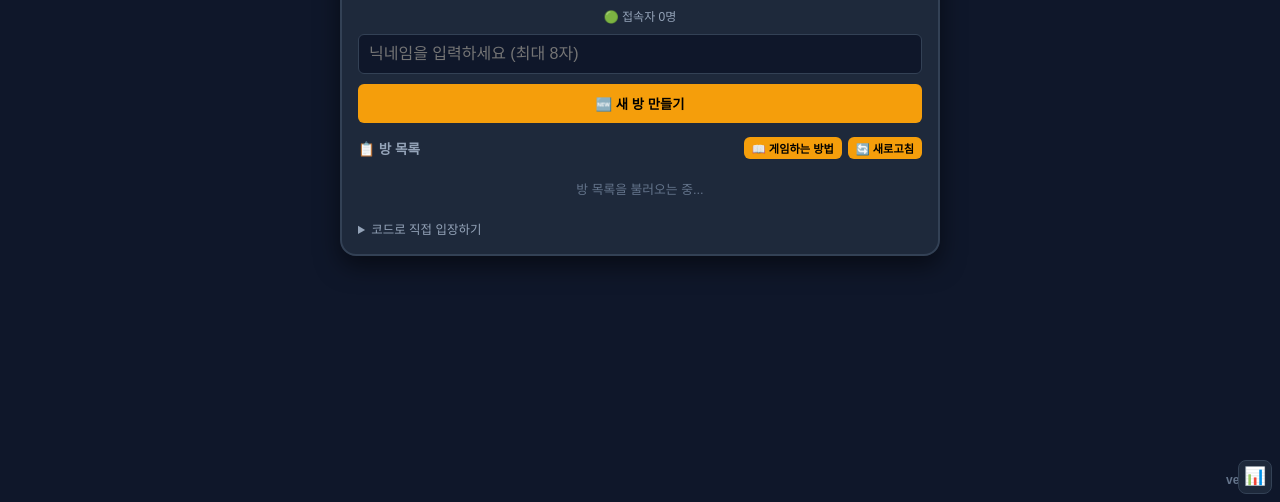
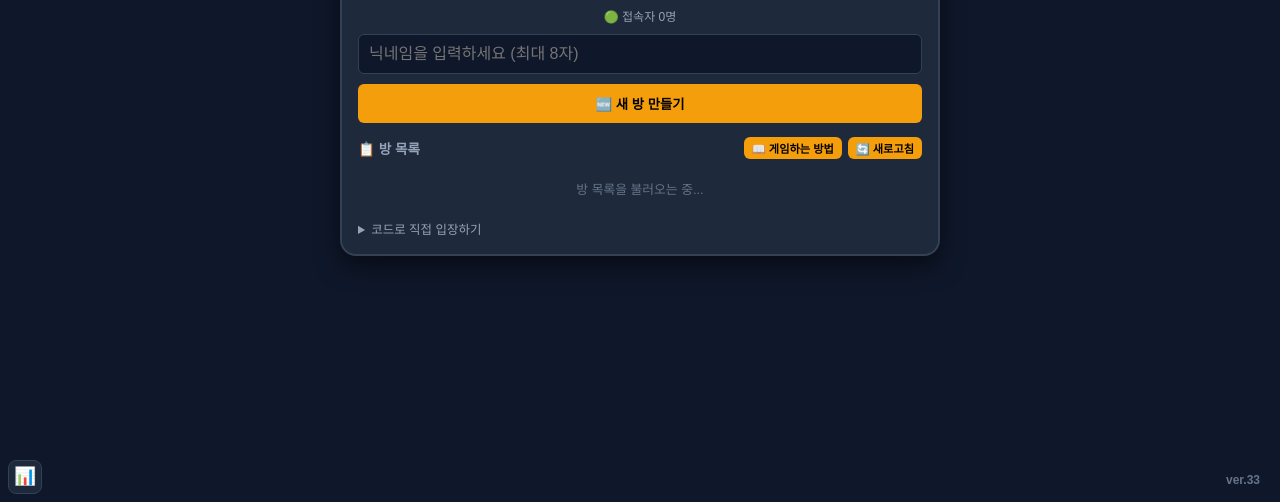
Before and after one commit to cnco1221/guryong-online, a website: page public/index.html in a window 1280 px wide. Shown: the part 298-800 px from the top of the page. Drawn offline with nearby package versions, Linux system fonts and the light colour scheme; no server answers.

Commit message:
Add files via upload

```diff
--- a/public/index.html
+++ b/public/index.html
@@ -144,13 +144,15 @@
         body.excel-theme .emoji-btn { background:#ffffff; border-color:#c7c7c7; }
         body.excel-theme details summary { color:#217346; }
         body.excel-theme #rules-modal > div { background:#ffffff; color:#1b1b1b; }
+        body.excel-theme .count-white { color:#ffffff; text-shadow: -1px -1px 0 #217346, 1px -1px 0 #217346, -1px 1px 0 #217346, 1px 1px 0 #217346; }
+        body.excel-theme .count-black { color:#000000; text-shadow: -1px -1px 0 #d3d6da, 1px -1px 0 #d3d6da, -1px 1px 0 #d3d6da, 1px 1px 0 #d3d6da; }
 
     </style>
 </head>
 <body>
 
 <button id="fullscreen-btn" class="fullscreen-btn" onclick="toggleFullscreen()" title="전체화면">⛶</button>
-<button id="theme-toggle-btn" class="fullscreen-btn" onclick="toggleExcelMode()" title="엑셀모드 전환" style="top:auto; bottom:8px;">📊</button>
+<button id="theme-toggle-btn" class="fullscreen-btn" onclick="toggleExcelMode()" title="엑셀모드 전환" style="top:auto; bottom:8px; right:auto; left:8px;">📊</button>
 
 <div class="container">
     <div id="fake-excel-bar" style="display:none;">
@@ -268,7 +270,7 @@
     </div>
 </div>
 
-<div class="version-badge">ver.32</div>
+<div class="version-badge">ver.33</div>
 
 <div id="rules-modal" class="hidden" style="position:fixed; inset:0; background:rgba(0,0,0,0.65); z-index:10000; display:flex; align-items:center; justify-content:center; padding:20px;">
     <div style="background:var(--panel); border:1px solid var(--border); border-radius:12px; padding:20px; max-width:420px; width:100%; max-height:80vh; overflow-y:auto;">
```
